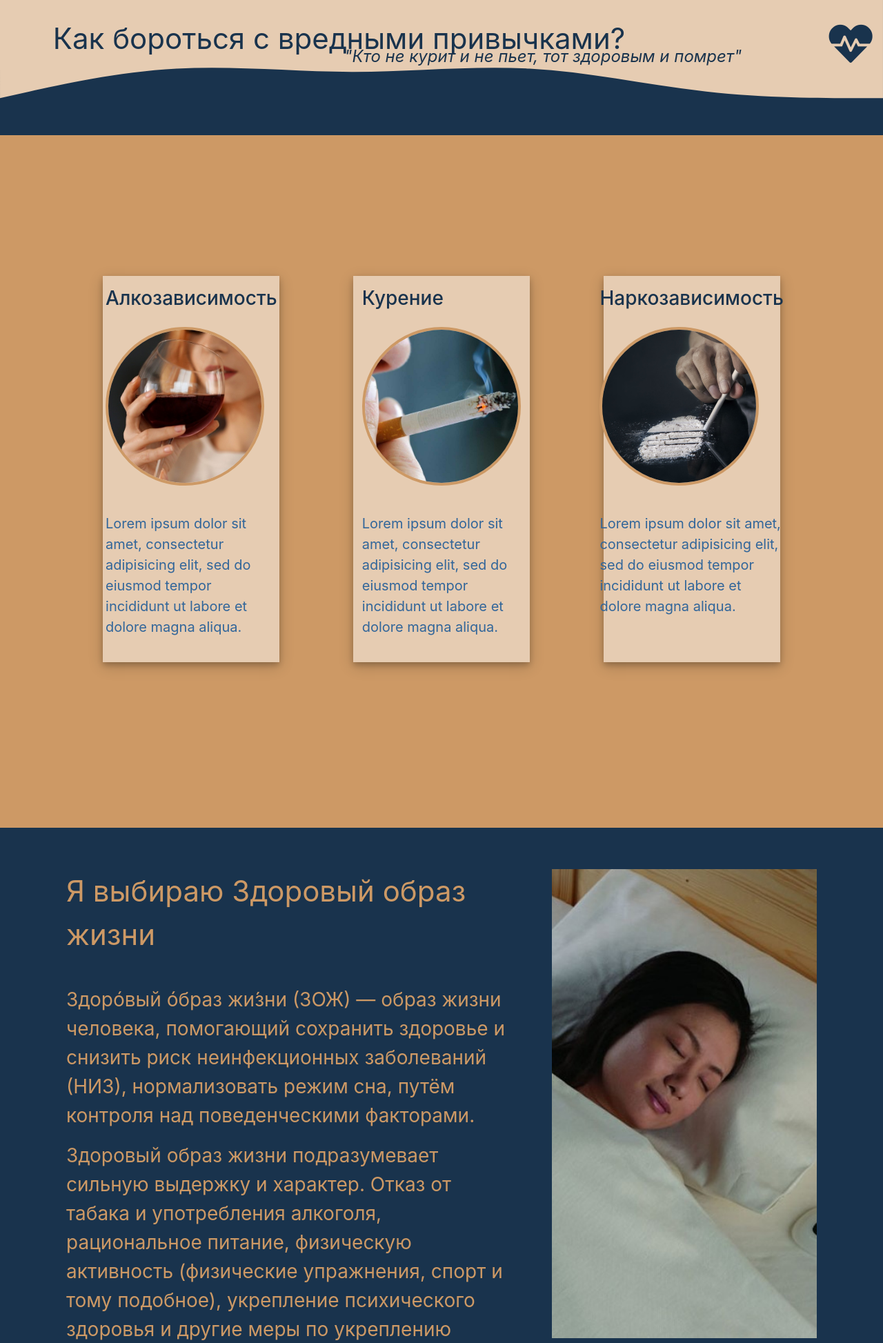
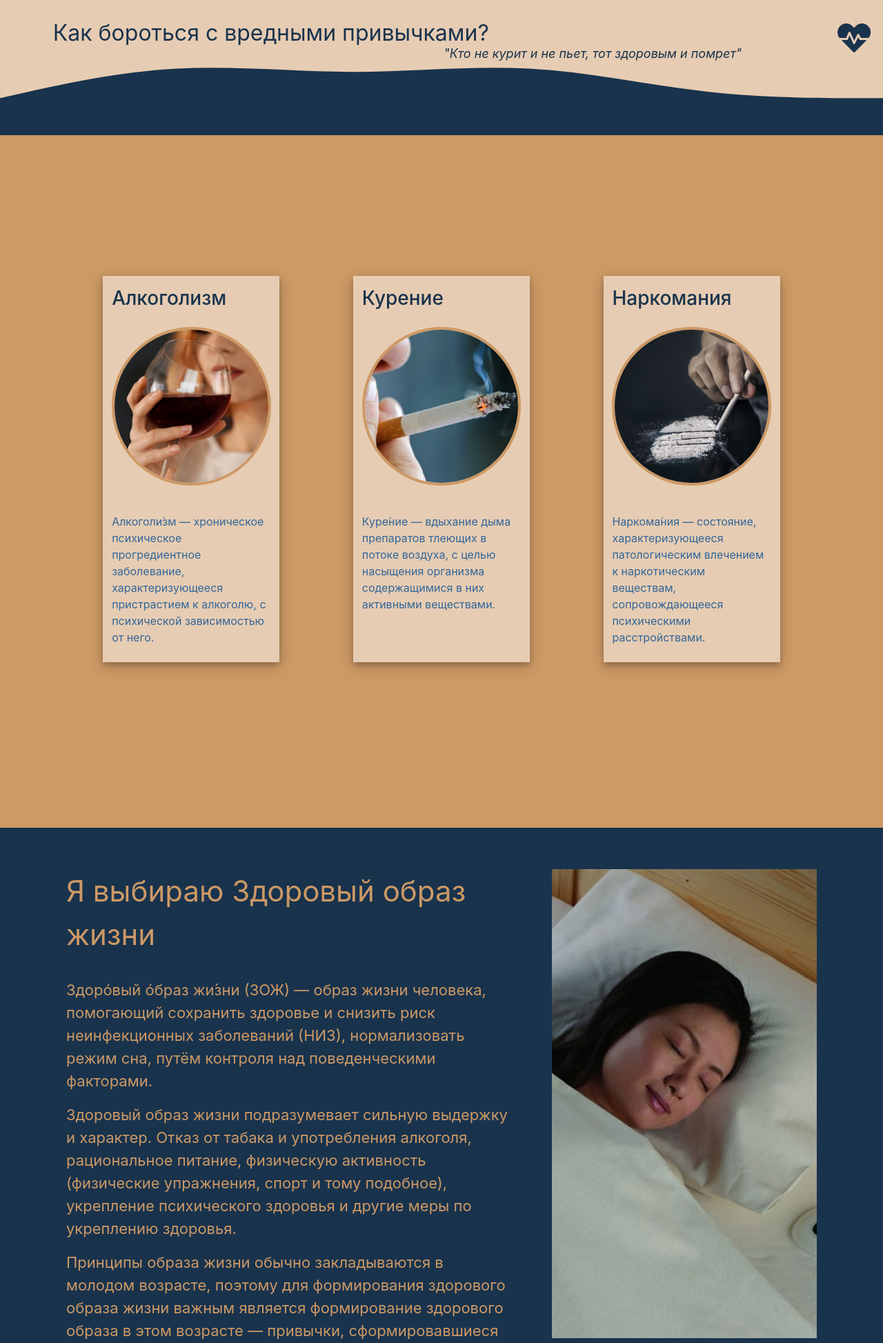
Before and after one commit to Igor416/Healt-Promotion-Site, a Django app: page / in a window 1280 px wide. Shown: the top 1947 px of the page at 69% size. Run offline with Django 3.2, Linux system fonts and the light colour scheme; some libraries are stand-ins or nearby versions.

Commit message:
added adaptivity for laptops and info to links

```diff
--- a/frontend/static/css/header.css
+++ b/frontend/static/css/header.css
@@ -43,3 +43,21 @@ header span {
   font-size: 42px;
   transform: scale(1.5);
 }
+
+@media only screen and (max-width: 1560px) {
+  #title {
+    font-size: 32px;
+  }
+
+  #page {
+    font-size: 24px;
+  }
+
+  #quote {
+    font-size: 18px;
+  }
+
+  #logo {
+    font-size: 32px;
+  }
+}
--- a/frontend/static/css/home.css
+++ b/frontend/static/css/home.css
@@ -120,3 +120,25 @@
   background-color: var(--sum);
   font-size: 32px;
 }
+
+@media only screen and (max-width: 1560px) {
+  .link span {
+    font-size: 16px;
+  }
+
+  #health {
+    font-size: 22px;
+  }
+
+  #appeal {
+    font-size: 24px;
+  }
+
+  #form {
+    font-size: 20px;
+  }
+
+  #send_button {
+    font-size: 24px;
+  }
+}
--- a/frontend/templates/home.html
+++ b/frontend/templates/home.html
@@ -5,23 +5,23 @@
 <div id="links">
   <div class="link">
     <a href="{% url 'alcohol' %}">
-      <h3>Алкозависимость</h3>
+      <h3>Алкоголизм</h3>
       <img src="{% static 'media/drinking.jpg' %}">
-      <span>Lorem ipsum dolor sit amet, consectetur adipisicing elit, sed do eiusmod tempor incididunt ut labore et dolore magna aliqua.</span>
+      <span>Алкоголи́зм — хроническое психическое прогредиентное заболевание, характеризующееся пристрастием к алкоголю, с психической зависимостью от него.</span>
     </a>
   </div>
   <div class="link">
     <a href="{% url 'smoking' %}">
       <h3>Курение</h3>
       <img src="{% static 'media/smoking.jpg' %}">
-      <span>Lorem ipsum dolor sit amet, consectetur adipisicing elit, sed do eiusmod tempor incididunt ut labore et dolore magna aliqua.</span>
+      <span>Куре́ние — вдыхание дыма препаратов тлеющих в потоке воздуха, с целью насыщения организма содержащимися в них активными веществами.</span>
     </a>
   </div>
   <div class="link">
     <a href="{% url 'drugs' %}">
-      <h3>Наркозависимость</h3>
+      <h3>Наркомания</h3>
       <img src="{% static 'media/doing_drugs.jpg' %}">
-      <span>Lorem ipsum dolor sit amet, consectetur adipisicing elit, sed do eiusmod tempor incididunt ut labore et dolore magna aliqua.</span>
+      <span>Наркома́ния — состояние, характеризующееся патологическим влечением к наркотическим веществам, сопровождающееся психическими расстройствами.</span>
     </a>
   </div>
 </div>
@@ -47,11 +47,11 @@
     <div id="message">
       <ul>
         <li>
-          <label for="person">Ваше ФИО:</label><br>
+          <label for="person">Как к вам обращаться:</label><br>
           <input type="text" name="name" class="form-control" required>
         </li>
         <li>
-          <label for="person">Ваш номер телефона:</label><br>
+          <label for="person">Ваша эл. почта:</label><br>
           <input type="text" name="phone" class="form-control" required>
         </li>
         <li>
--- a/frontend/views.py
+++ b/frontend/views.py
@@ -21,7 +21,7 @@ def alcohol(request):
         'host': HOST,
         'css_name': create_file_name('alcohol', 'css'),
         'js_name': create_file_name('alcohol', 'js'),
-        'title': 'Алкозависимость'
+        'title': 'Алкоголизм'
     }
     return render(request, 'alcohol.html', context=context)
 
@@ -41,6 +41,6 @@ def drugs(request):
         'host': HOST,
         'css_name': create_file_name('drugs', 'css'),
         'js_name': create_file_name('drugs', 'js'),
-        'title': 'Наркозависимость'
+        'title': 'Наркомания'
     }
     return render(request, 'drugs.html', context=context)
```
